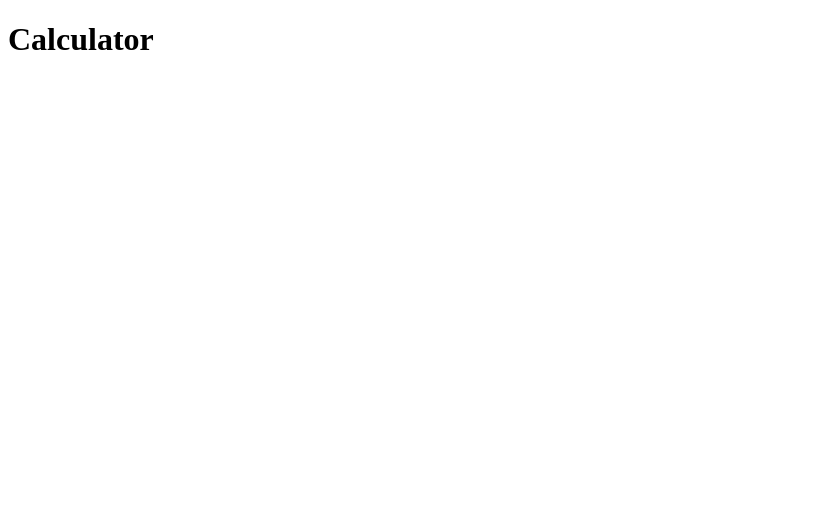
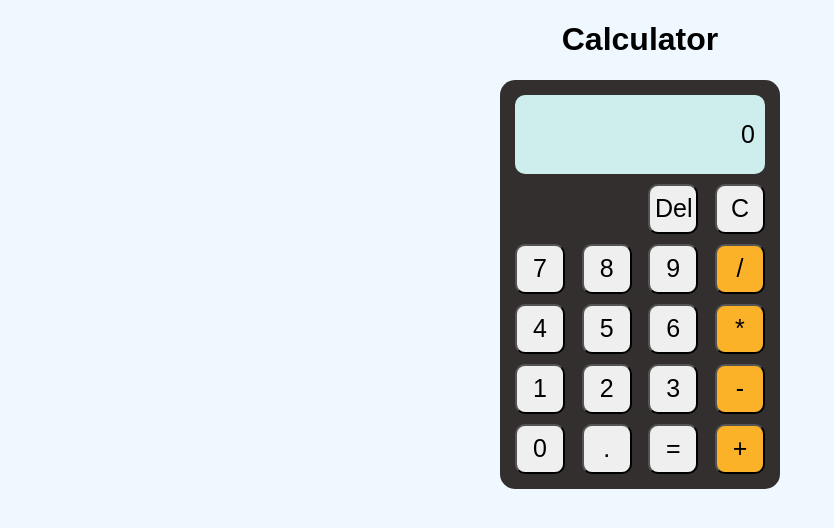
Before and after one commit to MadEasterBunny/calculator-top, a plain HTML site: page index.html in a window 1280 px wide. Shown: the whole page, without its empty margins (0-834 px from the left). Drawn offline with Linux system fonts and the light colour scheme.

Commit message:
Add calculator UI and styling

```diff
--- a/index.html
+++ b/index.html
@@ -8,7 +8,41 @@
 </head>
 <body>
     <h1>Calculator</h1>
-
+    <main>
+        <div class="container">
+            <div class="display">
+                <p id="display">0</p>
+            </div>
+            <div class="clearDelContainer">
+                <button id="delete">Del</button>
+                <button id="clear">C</button>
+            </div>
+            <div>
+                <button id="seven">7</button>
+                <button id="eight">8</button>
+                <button id="nine">9</button>
+                <button id="divide" class="operator">/</button>
+            </div>
+            <div>
+                <button id="four">4</button>
+                <button id="five">5</button>
+                <button id="six">6</button>
+                <button id="multiply" class="operator">*</button>
+            </div>
+            <div>
+                <button id="one">1</button>
+                <button id="two">2</button>
+                <button id="three">3</button>
+                <button id="subtract" class="operator">-</button>
+            </div>
+            <div>
+                <button id="zero">0</button>
+                <button id="dot">.</button>
+                <button id="equal">=</button>
+                <button id="add" class="operator">+</button>
+            </div>
+        </div>
+    </main>
     <script src="script.js"></script>
 </body>
 </html>
--- a/styles.css
+++ b/styles.css
@@ -0,0 +1,49 @@
+body {
+    background-color: #f0f8ff;
+    font-family: Arial, Helvetica, sans-serif;
+}
+
+h1 {
+    text-align: center;
+}
+
+button {
+    width: 50px;
+    height: 50px;
+    font-size: 25px;
+    border-radius: 10px;
+    padding: 5px;
+}
+
+.container {
+    max-width: 250px;
+    margin: 0 auto;
+    display: flex;
+    flex-direction: column;
+    gap: 10px;
+    background-color: #332f2f;
+    padding: 15px;
+    border-radius: 15px;
+}
+
+.container div {
+    display: flex;
+    justify-content: space-between;
+}
+
+.container div.display {
+    font-size: 25px;
+    justify-content: flex-end;
+    background-color: #ceeded;
+    border-radius: 10px;
+    padding: 0 10px;
+}
+
+.container div.clearDelContainer {
+    justify-content: flex-end;
+    gap: 17px;
+}
+
+.operator {
+    background-color: #fbb229;
+}
```
